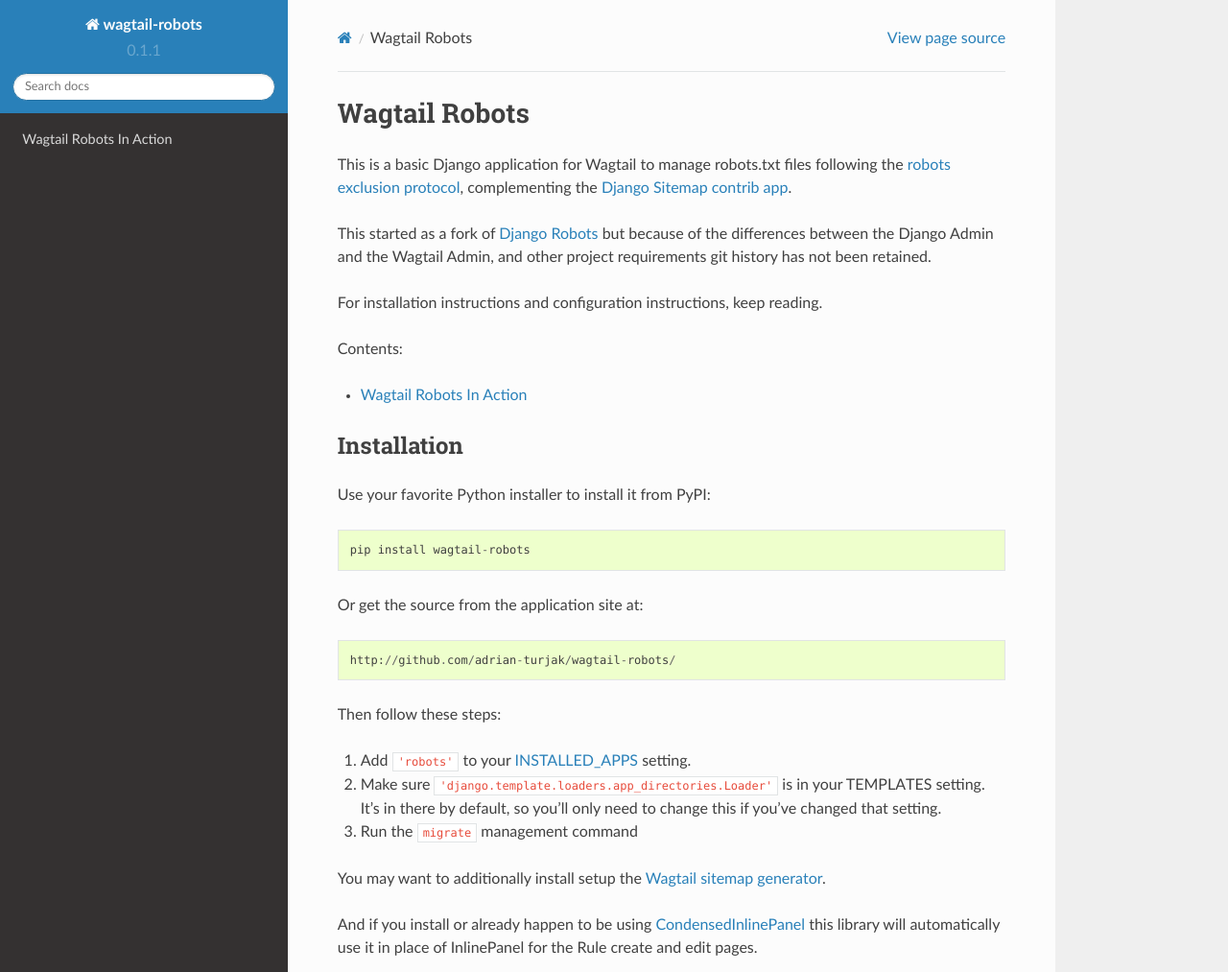
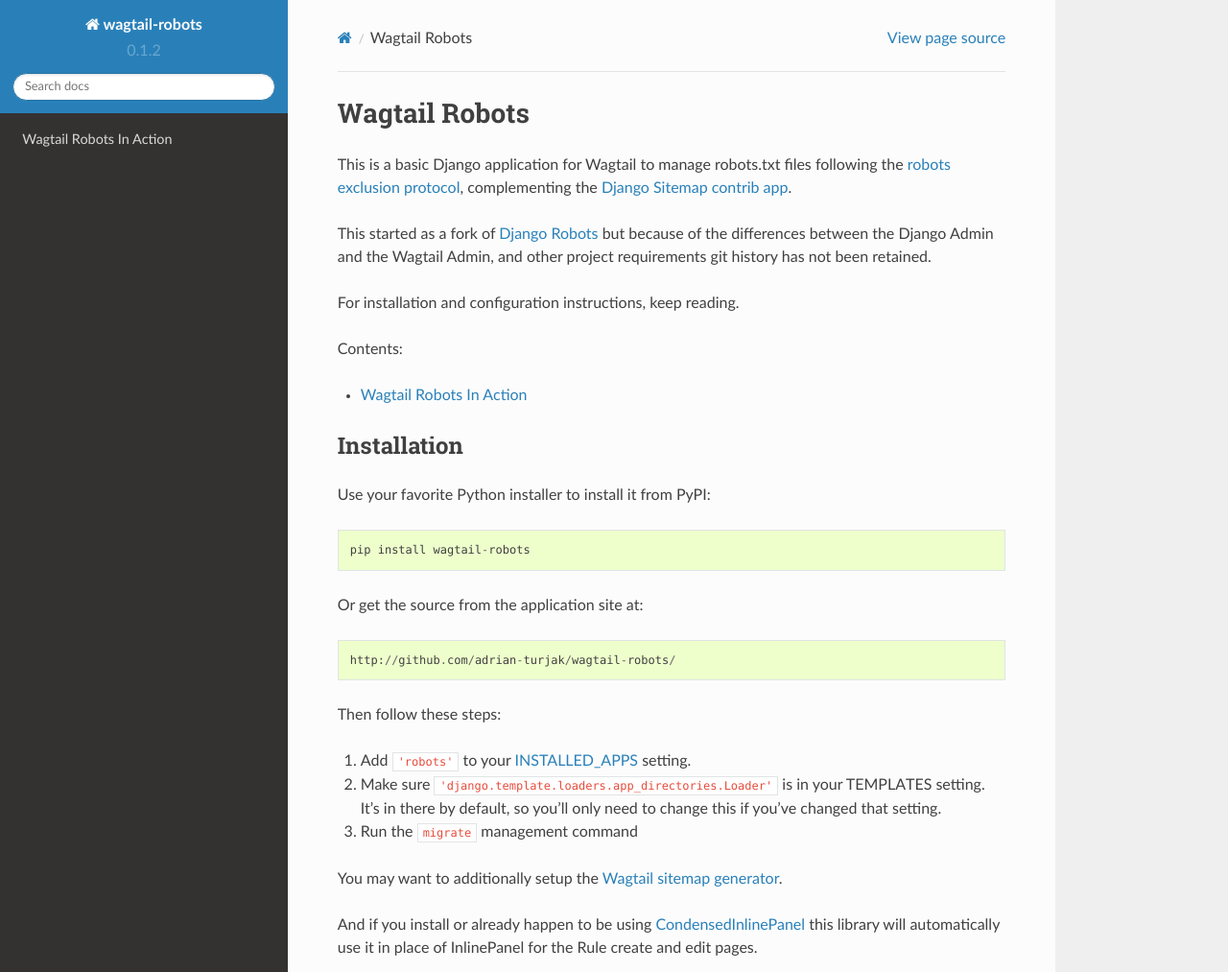
Before and after one commit to unexceptable/wagtail-robots, a Sphinx documentation site: the page built from docs/source/index.rst, in a window 1280 px wide and 1400 px high. Shown: the top 1013 px of the window at 96% size. Built offline with Sphinx 7.4.7 and the Read the Docs theme 2.0.0, drawn with Linux system fonts in a browser that asks for light colours; the version number is read from the project's files by our own code.

Commit message:
Update readme and docs a little

```diff
--- a/README.rst
+++ b/README.rst
@@ -9,11 +9,11 @@
 between the Django Admin and the Wagtail Admin, and other project requirements
 git history has not been retained.
 
-For installation instructions and configuration instructions,
+For installation and configuration instructions,
 `check out the docs`_.
 
 .. _robots exclusion protocol: http://en.wikipedia.org/wiki/Robots_exclusion_standard
 .. _Django: http://www.djangoproject.com/
 .. _Sitemap contrib app: http://docs.djangoproject.com/en/dev/ref/contrib/sitemaps/
 .. _Django Robots: https://github.com/jazzband/django-robots
-.. _check out the docs: http://wagtail-robots.readthedocs.io
+.. _check out the docs: https://wagtail-robots.readthedocs.io
--- a/docs/source/index.rst
+++ b/docs/source/index.rst
@@ -10,7 +10,7 @@
 between the Django Admin and the Wagtail Admin, and other project requirements
 git history has not been retained.
 
-For installation instructions and configuration instructions, keep reading.
+For installation and configuration instructions, keep reading.
 
 .. _robots exclusion protocol: http://en.wikipedia.org/wiki/Robots_exclusion_standard
 .. _Django: http://www.djangoproject.com/
@@ -43,7 +43,7 @@
    you'll only need to change this if you've changed that setting.
 3. Run the ``migrate`` management command
 
-You may want to additionally install setup the `Wagtail sitemap generator`_.
+You may want to additionally setup the `Wagtail sitemap generator`_.
 
 And if you install or already happen to be using `CondensedInlinePanel`_ this
 library will automatically use it in place of InlinePanel for the Rule create
--- a/setup.py
+++ b/setup.py
@@ -8,7 +8,7 @@
 setup(
     name='wagtail-robots',
     long_description=long_description,
-    version="0.1.1",
+    version="0.1.2",
     description='Robots.txt exclusion for Wagtail, complementing Sitemaps.',
     author='Adrian Turjak',
     author_email='adriant@catalyst.net.nz',
```
